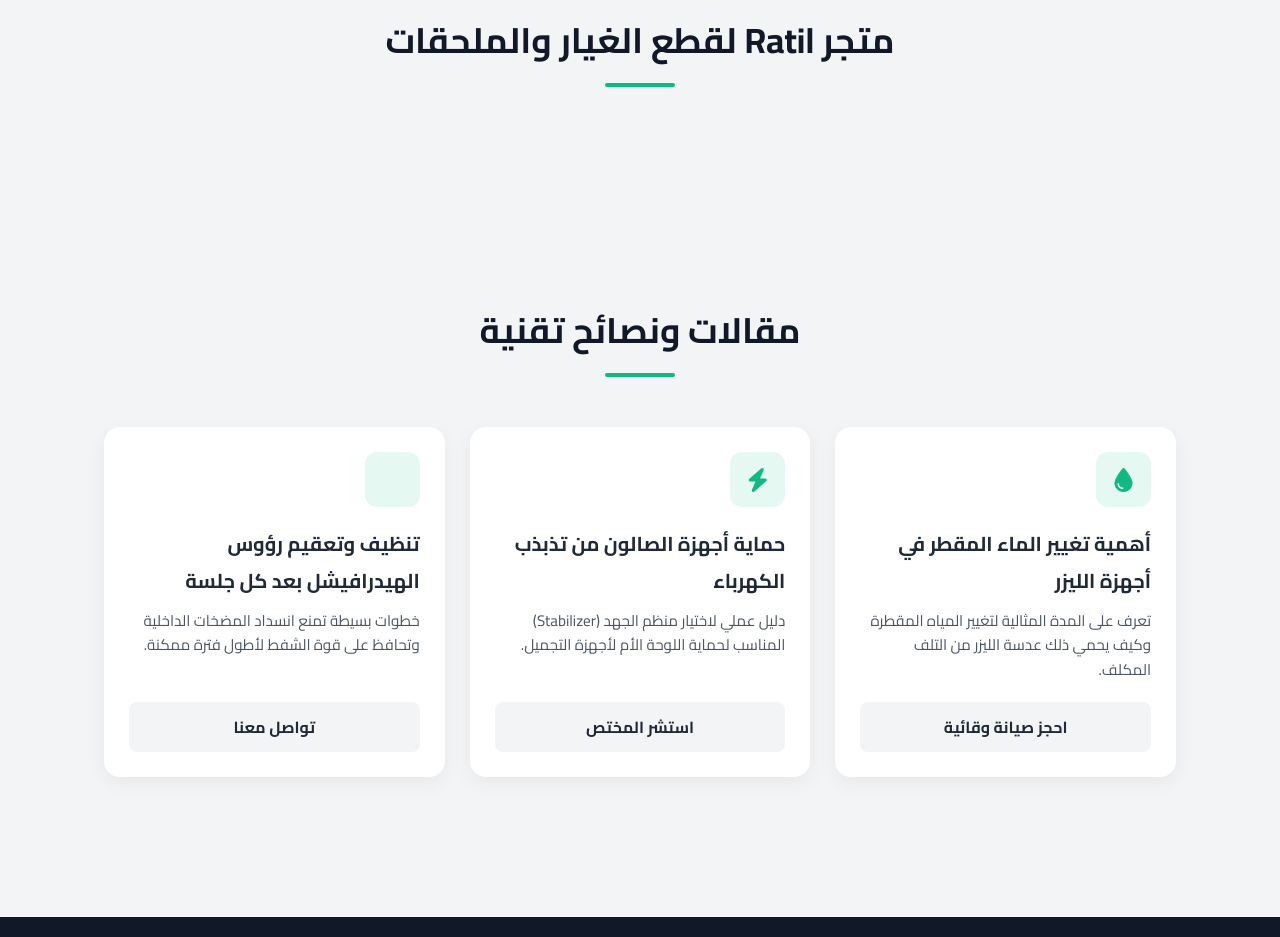
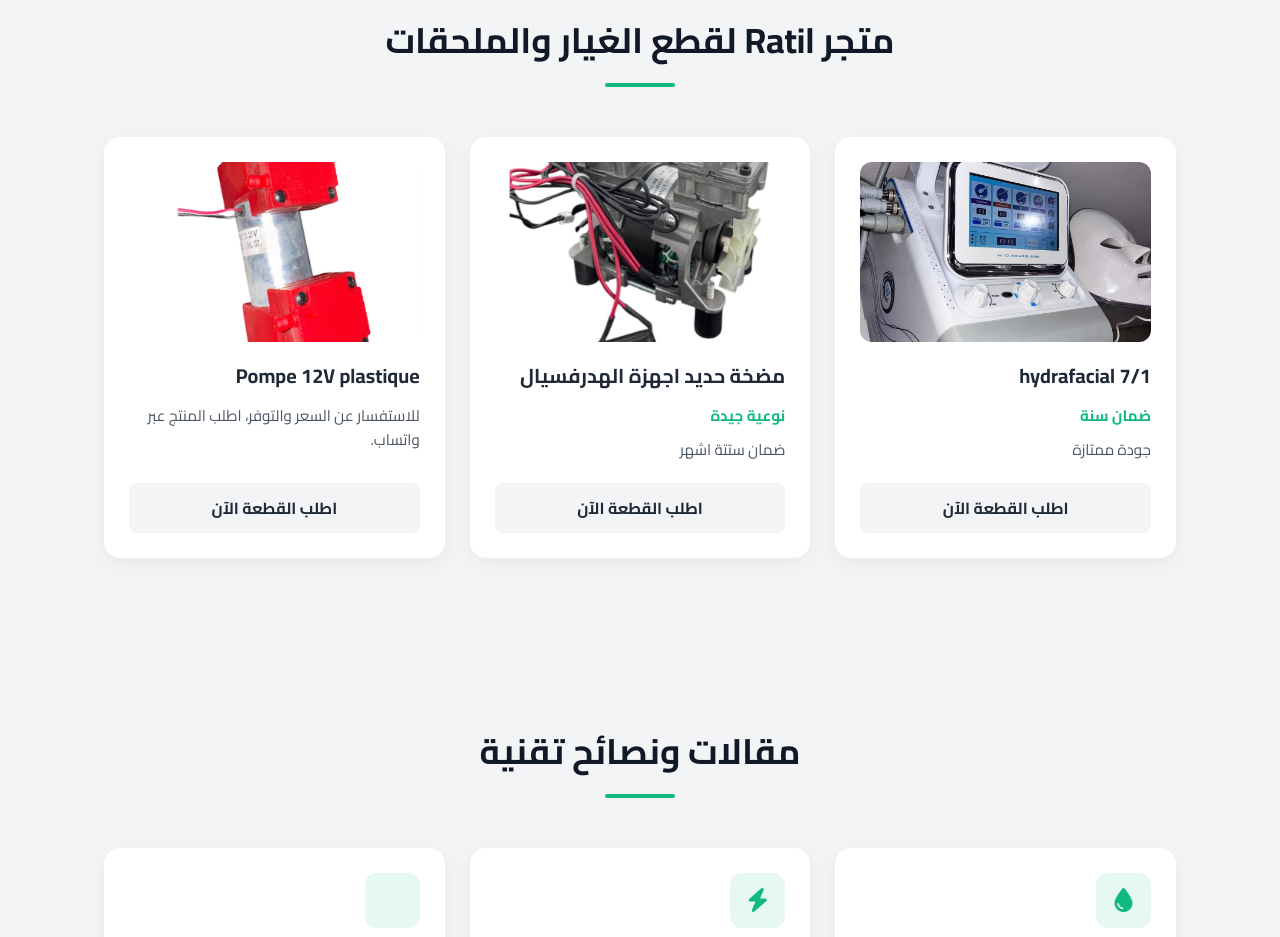
Before and after one commit to ratilservice-arch/ratilservice-site, a plain HTML site: page index.html in a window 1280 px wide. Shown: the part 1920-2857 px from the top of the page. Drawn offline with Linux system fonts and the light colour scheme; some icons are missing.

Commit message:
Show the uploaded store products on the public homepage.
The photos were already hosted, but the page never loaded site.js and two products were missing from the catalog.

Co-authored-by: Cursor <cursoragent@cursor.com>

```diff
--- a/index.html
+++ b/index.html
@@ -528,5 +528,6 @@
         window.open(whatsappURL, '_blank');
     }
     </script>
+    <script src="site.js" defer></script>
 </body>
 </html>
--- a/products.json
+++ b/products.json
@@ -5,6 +5,17 @@
       "price": "ضمان سنة ",
       "image": "/images/uploads/hudrafacial-7-1.jpg",
       "description": "جودة ممتازة "
+    },
+    {
+      "title": "مضخة حديد اجهزة الهدرفسيال",
+      "price": "نوعية جيدة ",
+      "image": "/images/uploads/pompe-220v-metalique-02.jpg",
+      "description": "ضمان ستتة اشهر "
+    },
+    {
+      "title": "Pompe 12V plastique",
+      "image": "/pompe_12v_plastique.jpg",
+      "description": "للاستفسار عن السعر والتوفر، اطلب المنتج عبر واتساب."
     }
   ]
 }
```
